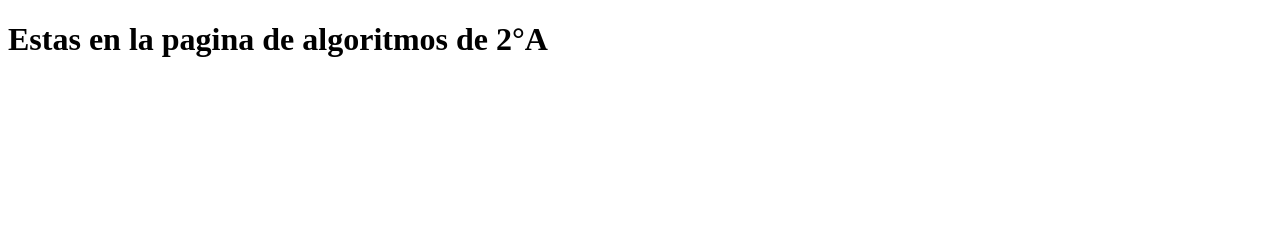
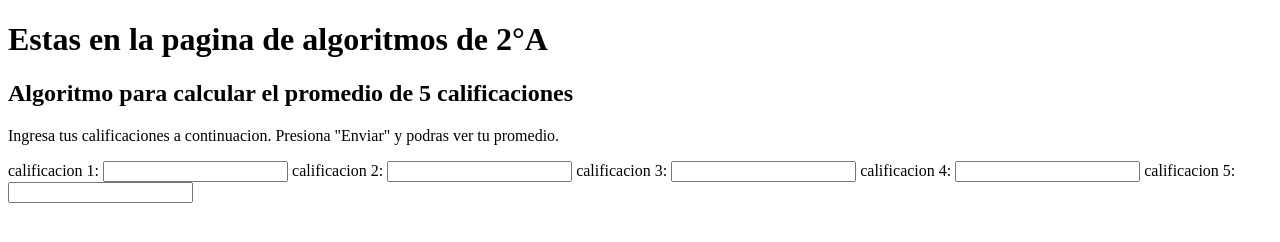
Before and after one commit to Dar3XHyper/Dario--1, a plain HTML site: page index.html in a window 1280 px wide. Drawn offline with Linux system fonts and the light colour scheme.

Commit message:
Elabore esto como practica de lo aprendido en clase

```diff
--- a/index.html
+++ b/index.html
@@ -5,5 +5,21 @@
   </head>
   <body>
     <h1>Estas en la pagina de algoritmos de 2°A</hl>
+    <h2>Algoritmo para calcular el promedio de 5 calificaciones</h2>
+    <p>
+        Ingresa tus calificaciones a continuacion. Presiona "Enviar" y podras ver tu promedio.
+    </p>
+    <form>
+        <label for="calificacion 1">calificacion 1:</label>
+        <input type="text" id="calificacion1" >
+        <label for="calificacion 1">calificacion 2:</label>
+         <input type="text" id="calificacion2" >
+        <label for="calificacion 1">calificacion 3:</label>
+        <input type="text" id="calificacion3" >
+        <label for="calificacion 1">calificacion 4:</label>
+         <input type="text" id="calificacion4" >
+        <label for="calificacion 1">calificacion 5:</label>
+        <input type="text" id="calificacion5" >
+    </form>
   </body>
 </html>
```
